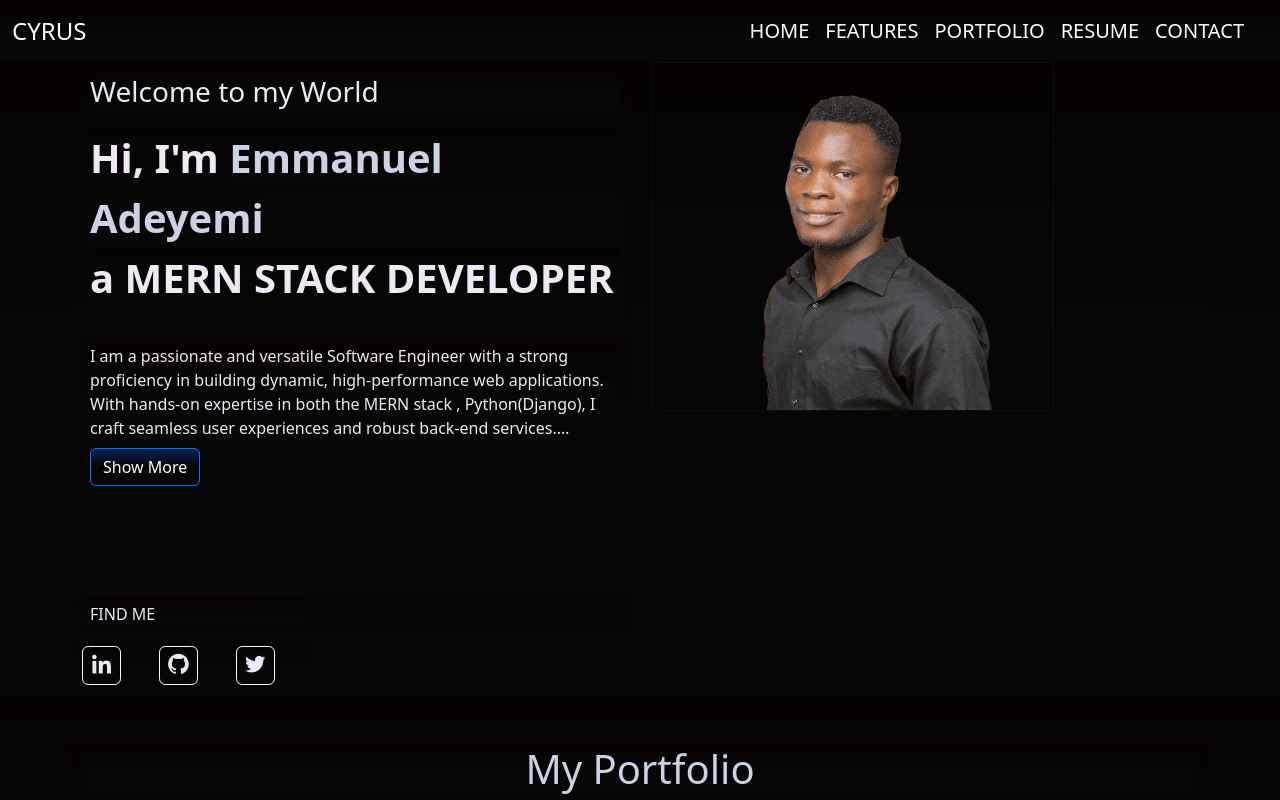
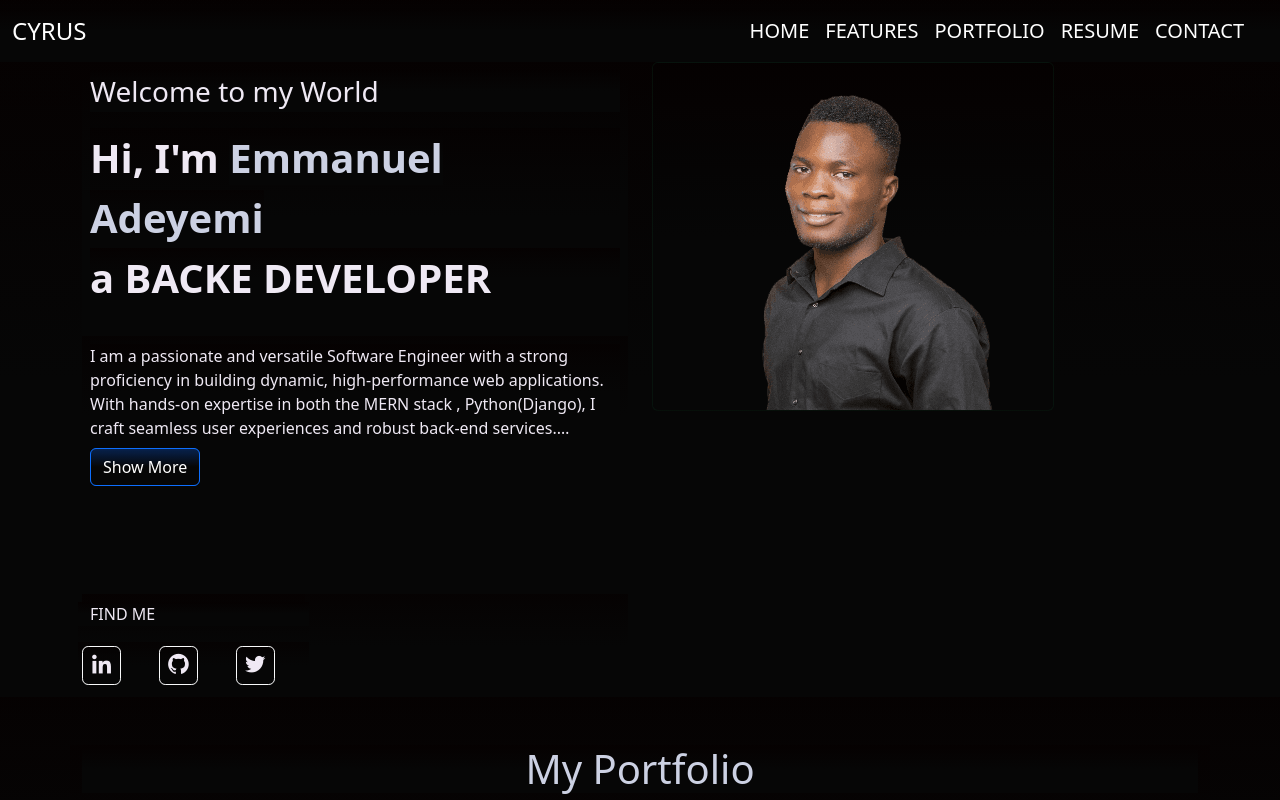
Before and after one commit to cyrus-nodejs/portfolio, a React (Vite) app in the folder Cyrusportfolio/: page / in a window 1280 px wide. Shown: the top 800 px of the page. Built offline with nearby package versions, Linux system fonts and the light colour scheme.

Commit message:
first commit

```diff
--- a/Cyrusportfolio/src/page/Bio.tsx
+++ b/Cyrusportfolio/src/page/Bio.tsx
@@ -20,7 +20,7 @@ const Bio = () => {
   const [index, setIndex] = useState(1);
   //  const [open, setOpen] = useState(false);
 
-  const toRotate: string[] = ["MERN STACK ", "FULLSTACK", "BACKEND "];
+  const toRotate: string[] = ["BACKEND ","MERN STACK "];
   const period: number = 2000;
 
   useEffect(() => {
```
